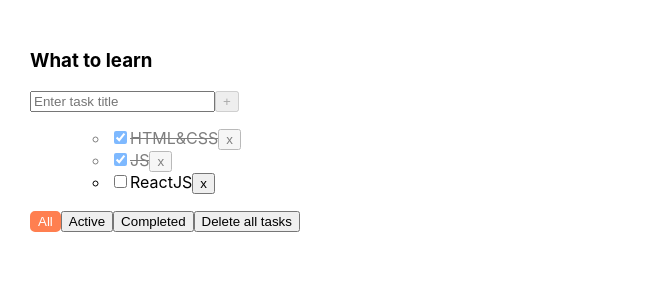
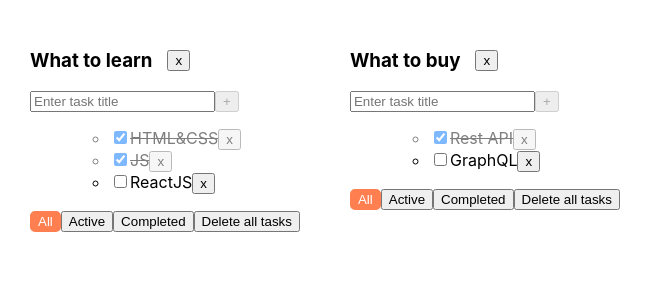
Before and after one commit to nastya-koshel/todolist-starting-from-the-2nd-sprint, a React (Vite) app: page / in a window 1280 px wide. Shown: the top 300 px of the page, without its empty margins (0-653 px from the left). Built offline with nearby package versions, Linux system fonts and the light colour scheme.

Commit message:
Sprint_2 class_1

```diff
--- a/src/App.css
+++ b/src/App.css
@@ -31,3 +31,9 @@
 .error-message {
     color: red;
 }
+
+.wrapper-title {
+    display: flex;
+    align-items: center;
+    gap: 15px;
+}
--- a/src/App.tsx
+++ b/src/App.tsx
@@ -2,80 +2,111 @@ import './App.css'
 import {useState} from 'react'
 import {v1} from 'uuid'
 import {Todolist} from './Todolist'
+import {FilterValuesType, TasksStateType, TaskType, TodolistType} from "./types.tsx";
+import {getFilteredTasks} from "./utilites.tsx";
 
-export type Task = {
-    id: string
-    title: string
-    isDone: boolean
-}
 
-export type FilterValues = 'all' | 'active' | 'completed'
 
 export const App = () => {
-    const [filter, setFilter] = useState<FilterValues>('all')
 
-    const [tasks, setTasks] = useState<Task[]>([
-        {id: v1(), title: 'HTML&CSS', isDone: true},
-        {id: v1(), title: 'JS', isDone: true},
-        {id: v1(), title: 'ReactJS', isDone: false},
+    const todolistId_1 = v1()
+    const todolistId_2 = v1()
+
+
+    const [todolists, setTodolists] = useState<TodolistType[]>([
+        {id: todolistId_1, title: 'What to learn', filter: 'all'},
+        {id: todolistId_2, title: 'What to buy', filter: 'all'}
     ])
+
+    const [tasks, setTasks] = useState<TasksStateType>({
+        [todolistId_1]: [
+            { id: v1(), title: 'HTML&CSS', isDone: true },
+            { id: v1(), title: 'JS', isDone: true },
+            { id: v1(), title: 'ReactJS', isDone: false },
+        ],
+        [todolistId_2]: [
+            { id: v1(), title: 'Rest API', isDone: true },
+            { id: v1(), title: 'GraphQL', isDone: false },
+        ],
+    })
 
     //CRUD - Create Redact Update Delete
 
-    const deleteTask = (taskId: string) => {
-        const filteredTasks = tasks.filter(task => {
-            return task.id !== taskId
-        })
-        setTasks(filteredTasks)
+    const deleteTask = (taskId: string, todolistId: TodolistType['id']) => {
+        // 1 Создаем новый state иммутабельно
+        const newState = {...tasks, [todolistId]: tasks[todolistId].filter(t => t.id !== taskId)}
+        //(для себя) [todolistId] мы пишем в [] потому что это переменная в которой содержится индекс
+        //2 Сетаем newState
+        setTasks(newState)
     }
 
-    const changeTaskStatus = (taskId: Task["id"], newTaskStatus: Task["isDone"]) => {
-        const nextState = tasks.map(t => t.id === taskId ? {...t, isDone: newTaskStatus} : t)
-        setTasks(nextState)
-    }
-
-    const changeFilter = (filter: FilterValues) => {
-        setFilter(filter)
-    }
-
-    const getFilteredTasks = (tasks: Task[]) => {
-        let filteredTasks = tasks
-        if (filter === 'active') {
-            filteredTasks = tasks.filter(task => !task.isDone)
-        }
-        if (filter === 'completed') {
-            filteredTasks = tasks.filter(task => task.isDone)
-        }
-        return filteredTasks
-    }
-
-
-    const createTask = (title: string) => {
+    const createTask = (title: string, todolistId: TodolistType['id']) => {
         const newTask = {
             id: v1(),
             title: title,
             isDone: false
         }
-        const newTasks = [newTask, ...tasks]
-        setTasks(newTasks)
-        //краткая запись: setTasks([...tasks,{id:1, title:title, isDone: false}])
+
+        // 1 Создаем новый state иммутабельно
+        const newState = {
+            ...tasks,
+            [todolistId]: [...tasks[todolistId], newTask]
+        }
+        //2 Сетаем newState
+        setTasks(newState)
+        delete tasks[todolistId]
     }
 
-    const deleteAllTasks = () => {
-        setTasks([])
+    const changeTaskStatus = (taskId: TaskType["id"], newTaskStatus: TaskType["isDone"], todolistId: TodolistType['id']) => {
+        // 1 Создаем новый state иммутабельно
+        const newState= {
+            ...tasks,
+            [todolistId]: tasks[todolistId].map(t => t.id === taskId ? {...t, isDone: newTaskStatus} : t)
+        }
+        //2 Сетаем newState
+        setTasks(newState)
     }
+
+    const changeFilter = (filter: FilterValuesType, todolistId: TodolistType['id']) => {
+        const newState = todolists.map (tl => tl.id === todolistId ? {...tl, filter: filter} : tl)
+        setTodolists(newState)
+    }
+
+    const deleteAllTasks = (todolistId: TodolistType['id']) => {
+        // 1 Создаем новый state иммутабельно
+        const newState = {...tasks, [todolistId]: []}
+        //2 Сетаем newState
+        setTasks(newState)
+    }
+
+    const deleteTodolist = (todolistId: TodolistType['id']) => {
+        // 1 Создаем новый state иммутабельно
+        const newState = todolists.filter(tl => tl.id !== todolistId)
+        //2 Сетаем newState
+        setTodolists(newState)
+    }
+
+    const todolistComponents = todolists.map(tl => {
+        return (
+            <Todolist
+                key={tl.id}
+                id={tl.id}
+                title = {tl.title}
+                tasks={getFilteredTasks(tasks[tl.id], tl.filter)}
+                deleteTask={deleteTask}
+                deleteTodolist={deleteTodolist}
+                filter={tl.filter}
+                changeTaskStatus={changeTaskStatus}
+                changeFilter={changeFilter}
+                createTask={createTask}
+                deleteAllTasks={deleteAllTasks}
+            />
+        )
+    })
 
     return (
         <div className="app">
-            <Todolist title="What to learn"
-                      tasks={getFilteredTasks(tasks)}
-                      deleteTask={deleteTask}
-                      filter={filter}
-                      changeTaskStatus={changeTaskStatus}
-                      changeFilter={changeFilter}
-                      createTask={createTask}
-                      deleteAllTasks={deleteAllTasks}
-            />
+            {todolistComponents}
         </div>
     )
 }
--- a/src/Todolist.tsx
+++ b/src/Todolist.tsx
@@ -1,17 +1,19 @@
 import {Button} from "./Button.tsx";
-import {FilterValues} from "./App.tsx";
 import {type ChangeEvent, type KeyboardEvent, useState} from 'react'
+import {FilterValuesType, TodolistType} from "./types.tsx";
+
 
 type TodolistPropsType = {
+    id: string,
     title: string
     tasks: Array<Task>
-    // или tasks: Task[] (чаще)
-    filter: FilterValues
-    deleteTask: (taskId: Task['id']) => void
-    changeFilter: (filter: FilterValues) => void
-    createTask: (title: string) => void
-    changeTaskStatus: (taskId: Task["id"], newTaskStatus: Task["isDone"]) => void
-    deleteAllTasks: () => void
+    filter: FilterValuesType
+    deleteTask: (taskId: Task['id'], todolistId: TodolistPropsType["id"]) => void
+    changeFilter: (filter: FilterValuesType, todolistId: TodolistPropsType["id"]) => void
+    createTask: (title: string, todolistId: TodolistPropsType["id"]) => void
+    changeTaskStatus: (taskId: Task["id"], newTaskStatus: Task["isDone"], todolistId: TodolistPropsType["id"]) => void
+    deleteTodolist : (todolistId: TodolistType['id']) => void
+    deleteAllTasks: (todolistId: TodolistPropsType["id"]) => void
 }
 
 export type Task = {
@@ -23,6 +25,7 @@ export type Task = {
 //Самое новое *ниже*
 export const Todolist = (
     {
+        id,
         title,
         tasks,
         filter,
@@ -30,6 +33,7 @@ export const Todolist = (
         changeFilter,
         createTask,
         changeTaskStatus,
+        deleteTodolist,
         deleteAllTasks
     }: TodolistPropsType) => {
 
@@ -37,21 +41,10 @@ export const Todolist = (
     const [taskTitle, setTaskTitle] = useState("");
     const [error, setError] = useState<string | null>(null)
 
-    //Старое
-    // const  title = props.title;
-    // const tasks = props.tasks;
-
-    //Более новое
-    // const {title, tasks} = props
-    // const {title1:title2, tasks1:tasks2} = props
-    // Мы берем title1 и кладем в title2, но если мы хотим оставить такие же имена, то можно написать как выше
-
-    // const inputRef = useRef<HTMLInputElement>(null);
-
     const createTaskHandler = () => {
         const trimmedTitle = taskTitle.trim()
         if (trimmedTitle !== '') {
-            createTask(taskTitle)
+            createTask(taskTitle, id)
         } else {
             setError('Title is required')
         }
@@ -69,22 +62,21 @@ export const Todolist = (
         }
     }
 
-
     const tasksList = tasks.length === 0
-        ? <span>Tasks list is empty</span>
+        ? <p>Tasks list is empty</p>
         : <ul>
             {
                 tasks.map(task => {
                         return (
                             <li key={task.id} className={task.isDone ? 'task-done' : ''}>
                                 <input
-                                    onChange={(e) => changeTaskStatus(task.id, e.currentTarget.checked)}
+                                    onChange={(e) => changeTaskStatus(task.id, e.currentTarget.checked, id)}
                                     type="checkbox" checked={task.isDone}/>
                                 <span>{task.title}</span>
                                 <Button
                                     value="x"
                                     onClick={() => {
-                                        deleteTask(task.id)
+                                        deleteTask(task.id, id)
                                     }}
                                 />
                             </li>
@@ -96,7 +88,11 @@ export const Todolist = (
 
     return (
         <div>
-            <h3>{title}</h3>
+            <div className="wrapper-title">
+                <h3>{title}</h3>
+                <Button value={"x"} onClick={() => deleteTodolist(id)} />
+            </div>
+
             <div>
                 <input className={error ? 'error' : ''}
                     placeholder={"Enter task title"}
@@ -104,20 +100,10 @@ export const Todolist = (
                     onChange={changeTaskTitleHandler}
                     onKeyDown={createTaskOnEnterHandler}
                 />
-                {/*<input ref={inputRef} />*/}
                 <Button
                     value="+"
                     disabled={taskTitle === "" || taskTitle.length > 15}
                     onClick={createTaskHandler}
-                    // onClick={() => {
-                    //     createTask(tasksTitle)
-                    //     setTasksTitle("");
-                    //     // if (inputRef.current) {
-                    //     //     const value = inputRef.current.value;
-                    //     //     value && createTask(value)
-                    //     //     inputRef.current.value = ''
-                    //     // }
-                    // }}
                 />
                 {error && <div className={'error-message'}>{error}</div>}
                 {taskTitle && taskTitle.length <= 15 && <div>max 15 characters</div>}
@@ -127,13 +113,13 @@ export const Todolist = (
                 {tasksList}
             </ul>
             <div>
-                <Button value="All" onClick={() => changeFilter("all")}
+                <Button value="All" onClick={() => changeFilter("all", id)}
                         className={filter === "all" ? "btn-filter-active" : " "}/>
-                <Button value="Active" onClick={() => changeFilter("active")}
+                <Button value="Active" onClick={() => changeFilter("active", id)}
                         className={filter === "active" ? "btn-filter-active" : " "}/>
-                <Button value="Completed" onClick={() => changeFilter("completed")}
+                <Button value="Completed" onClick={() => changeFilter("completed", id)}
                         className={filter === "completed" ? "btn-filter-active" : " "}/>
-                <Button value="Delete all tasks" onClick={() => deleteAllTasks()}/>
+                <Button value="Delete all tasks" onClick={() => deleteAllTasks(id)}/>
             </div>
         </div>
     )
--- /dev/null
+++ b/src/types.tsx
@@ -0,0 +1,17 @@
+export type FilterValuesType = 'all' | 'active' | 'completed'
+
+export type TaskType = {
+    id: string
+    title: string
+    isDone: boolean
+}
+
+export type TodolistType = {
+    id: string
+    title: string
+    filter: FilterValuesType
+}
+
+export type TasksStateType = {
+    [todolistId: string]: TaskType[]
+}
--- /dev/null
+++ b/src/utilites.tsx
@@ -0,0 +1,9 @@
+import {FilterValuesType, TaskType } from "./types.tsx";
+
+export const getFilteredTasks = (tasks: TaskType[], filter: FilterValuesType) => {
+    return filter === 'active'
+        ? tasks.filter (t => !t.isDone)
+        : filter === 'completed'
+            ? tasks.filter(t => t.isDone)
+            : tasks
+}
```
Also changed, not shown: 1 other file (tests, documents, lock files or other folders). Lines whose indentation alone changed are shown as unchanged.
